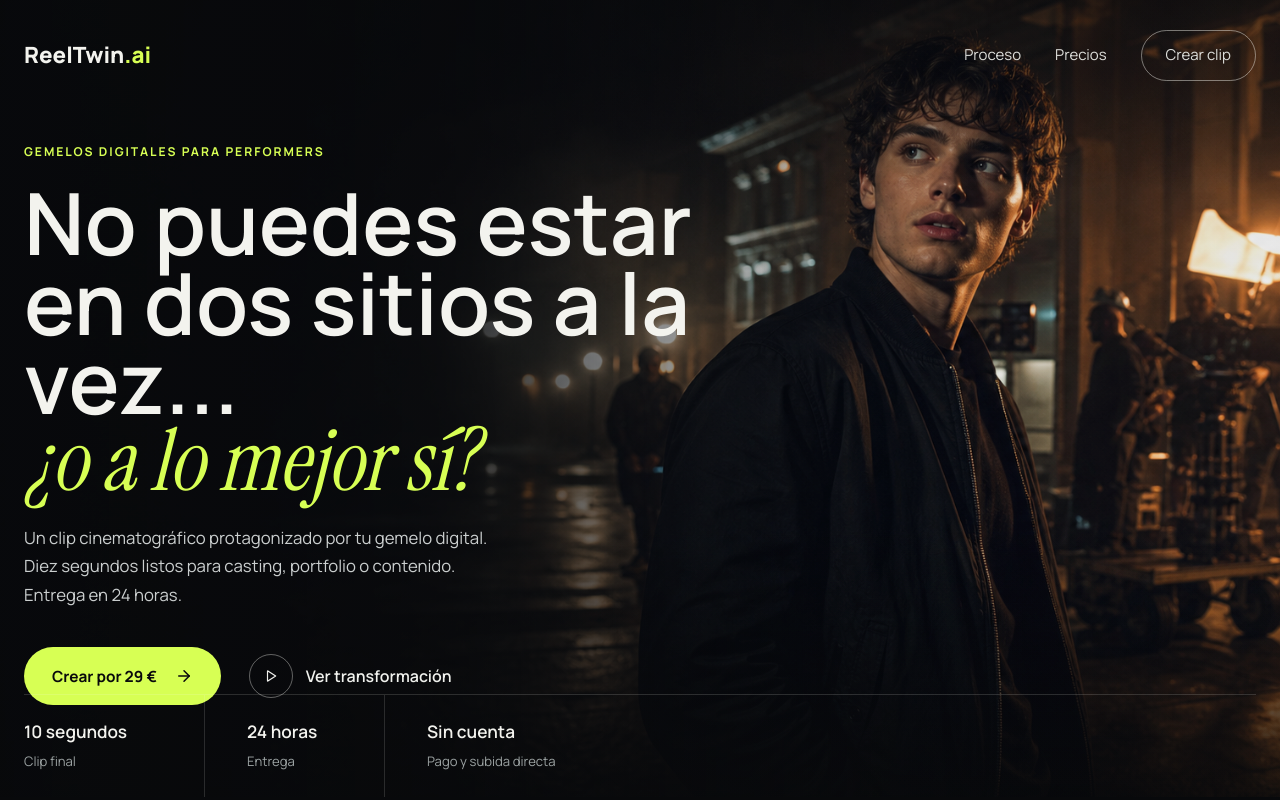
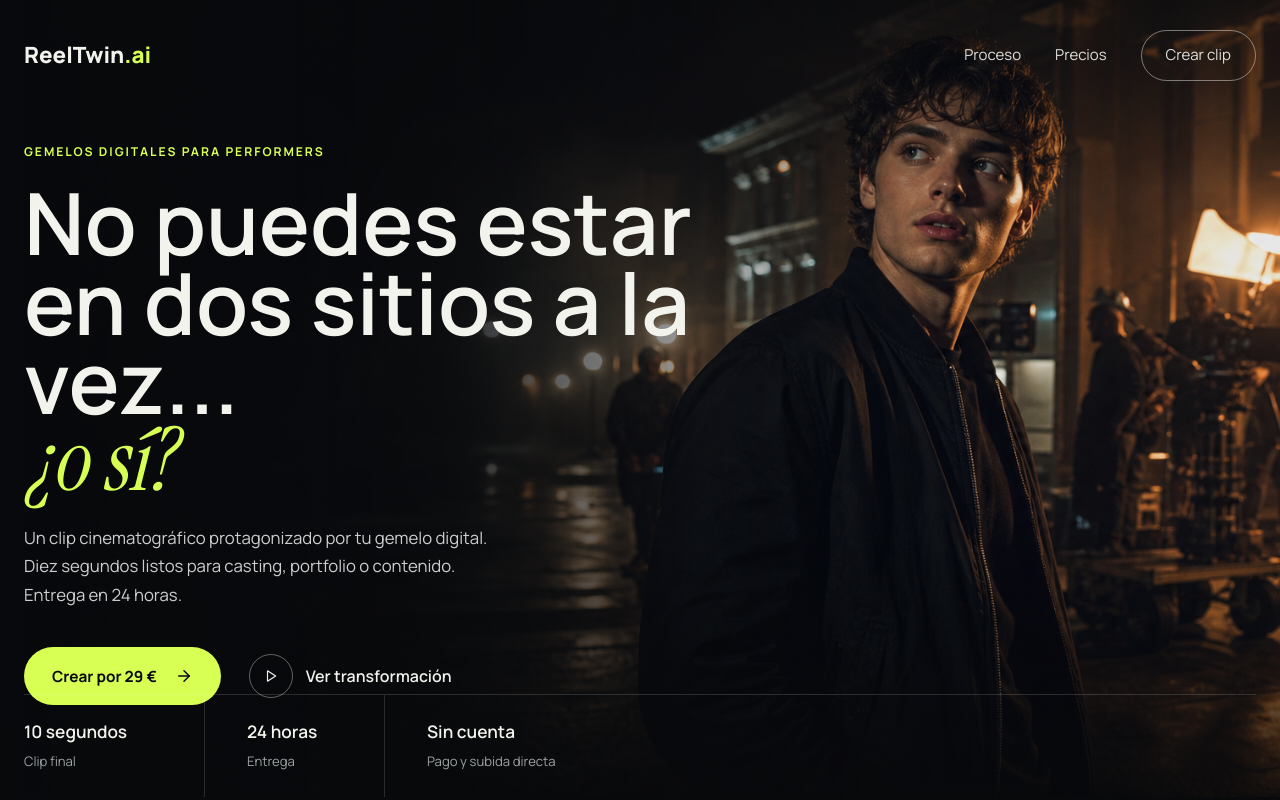
Before and after one commit to carferlopez/reeltwin-ai-mvp, a Next.js app: page / in a window 1280 px wide. Shown: the top 800 px of the page. Built offline with nearby package versions, Linux system fonts and the light colour scheme; no server answers.

Commit message:
copy: shorten hero headline ending to ¿o sí?

```diff
--- a/app/page.tsx
+++ b/app/page.tsx
@@ -72,7 +72,7 @@ export default function HomePage() {
         <div className="hero-copy shell">
           <p className="eyebrow">Gemelos digitales para performers</p>
           <h1>
-            No puedes estar en dos sitios a la vez... <em>¿o a lo mejor sí?</em>
+            No puedes estar en dos sitios a la vez... <em>¿o sí?</em>
           </h1>
           <p className="hero-description">
             Un clip cinematográfico protagonizado por tu gemelo digital. Diez
```
